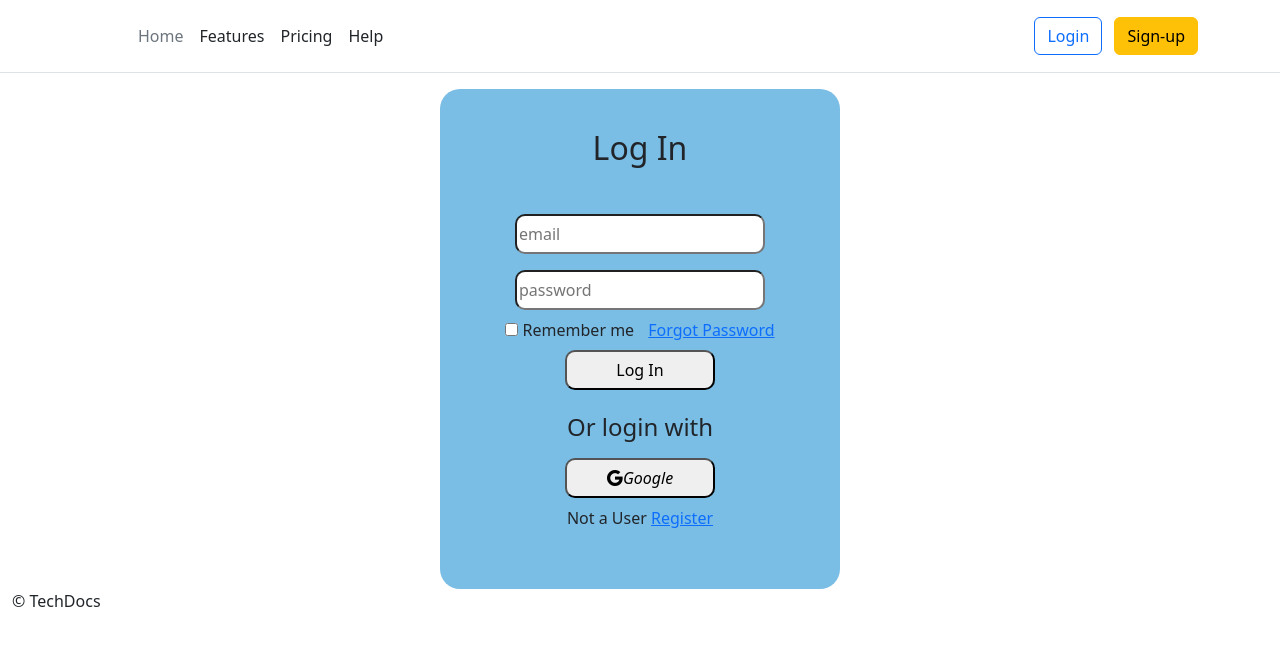
After one commit to prernawaghray/GL-TechDocs, a Flask app: template frontend/app/templates/login/login.html in a window 1280 px wide. The commit adds this page. Shown: the top 646 px of the page. Run offline with Flask 2, Linux system fonts and the light colour scheme; the template is opened without the code that fills it, so the values that code supplies are empty; parts of the project's set-up code (start-up, migrations or seed data) failed here and were passed over; some libraries are stand-ins or nearby versions.

Commit message:
Sign in web page and routes for email login, google login, forgot_password, register, logout along with login_required wrapper

```diff
--- a/frontend/app/templates/dashboard-layout.html
+++ b/frontend/app/templates/dashboard-layout.html
@@ -17,7 +17,7 @@
     <input class="form-control form-control-dark w-100 rounded-0 border-0" type="text" placeholder="Search" aria-label="Search">
     <div class="navbar-nav">
       <div class="nav-item text-nowrap">
-        <a class="nav-link px-3" href="#">Sign out</a>
+        <a class="nav-link px-3" href="http://127.0.0.1:5000/logout">Sign out</a>
       </div>
     </div>
   </header>
--- /dev/null
+++ b/frontend/app/templates/login/login.html
@@ -0,0 +1,65 @@
+{% extends "marketing-layout.html" %}
+
+{% block pageCss%}
+<style>
+    #login-container{
+      width: 400px;
+      height: 500px;
+      background-color: #7ABDE5;
+      margin: auto;
+      padding: 40px;
+      text-align: center;
+      display: block;
+      border-radius: 20px;
+    }
+    #login-btn{
+      width: 150px;
+      height: 40px;
+      border-radius: 10px;
+      margin: 8px;
+    }
+    #email-input{
+      width: 250px;
+      height: 40px;
+      border-radius: 10px;
+      margin: 8px;
+    }
+    #check-label{
+      margin-right: 10px;
+    }
+    #email-login{
+      margin: 15px;
+    }
+
+</style>
+{% endblock %}
+
+
+{% block body %}
+
+
+<div id="login-container">
+      <h2 style="margin-bottom: 0px;">Log In</h2>
+      <div id="unauthorized" style="margin-top:0; height:10px; display: inline-block;">
+        <p id="msg" style="color:red"></p>
+      </div>
+
+      <form action="" method="post" name="email-login" id="email-login" enctype="multipart/form-data">
+          <input type="email" name="email" id="email-input" placeholder="email" required><br>
+          <input type="password" name="password" id="email-input" placeholder="password" required><br>
+          <input type="checkbox" name="remember-me" id="remember-me" value="Remember Me">
+          <label class="form-check-label" for="remember-me" id="check-label"> Remember me </label>
+          <a href="http://127.0.0.1:5000/forgot_password">Forgot Password</a><br>
+          <button type="submit" name="login_method" value="email" id="login-btn">Log In</button><br>
+      </form>
+      <h4>Or login with</h4>
+      <form action="http://127.0.0.1:5000/login" method="post" id="other-login">
+          <button type="submit" name="login_method" value="google" id="login-btn">
+            <i class="bi bi-google">Google</i></button><br>
+          <!-- <button type="submit" name="login_method" value="ieee" id="login-btn">IEEE</button> -->
+      </form>
+      <p>Not a User  <a href="http://localhost:5000/register">Register</a></p>
+</div>
+
+
+{% endblock %}
--- a/frontend/app/templates/marketing-layout.html
+++ b/frontend/app/templates/marketing-layout.html
@@ -20,7 +20,7 @@
       </ul>
 
       <div class="text-end">
-        <button type="button" class="btn btn-outline-primary me-2">Login</button>
+        <button type="button" class="btn btn-outline-primary me-2" onclick="redirectToLogin()">Login</button>
         <button type="button" class="btn btn-warning">Sign-up</button>
       </div>
     </div>
@@ -34,4 +34,11 @@
   <footer>
     <p class="container-fluid">&copy; TechDocs</a></p>
   </footer>
+
+  <script>
+    function redirectToLogin(){
+     window.location.href = "http://127.0.0.1:5000/login";
+    }
+ </script>
+
 {% endblock %}
--- a/frontend/main.py
+++ b/frontend/main.py
@@ -12,3 +12,6 @@ def add_header(r):
     r.headers["Expires"] = "0"
     r.headers['Cache-Control'] = 'public, max-age=0'
     return r
+
+if __name__ == '__main__':
+    app.run(debug=True)
```
Also changed, not shown: frontend/app/__init__.py (+18 -0 lines), frontend/app/views.py (+63 -2 lines).
